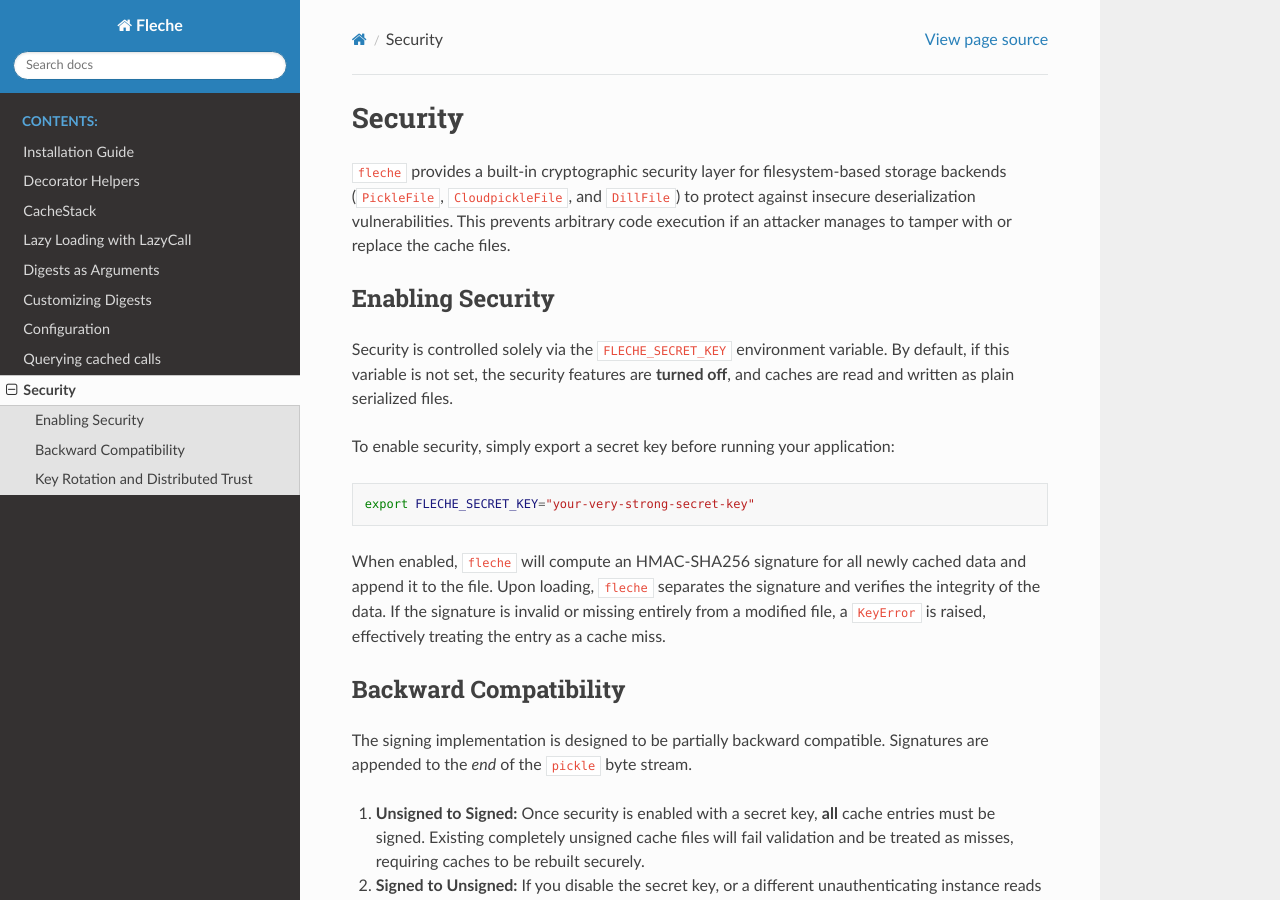
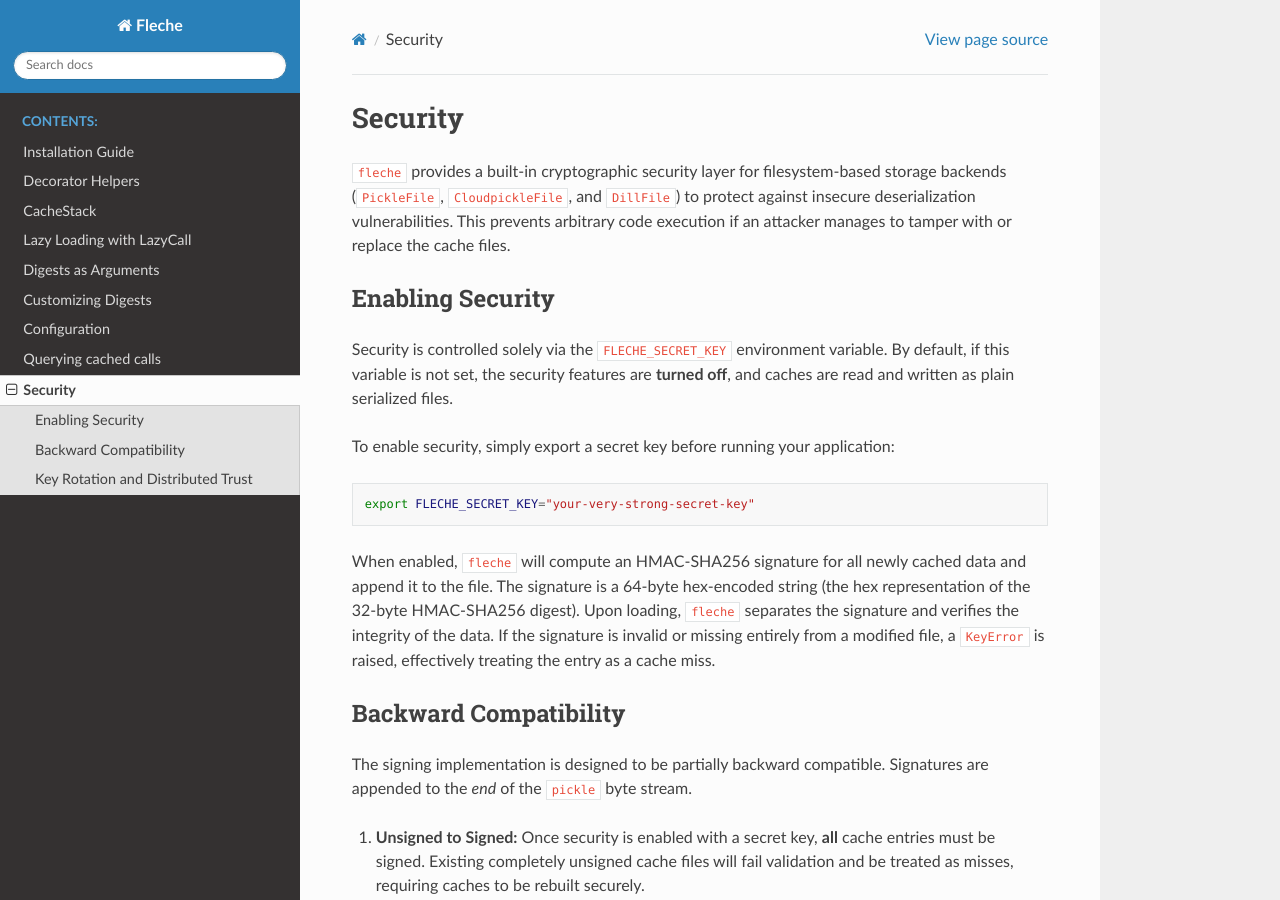
Before and after one commit to pmrv/fleche, a Sphinx documentation site: the page built from docs/security.rst, in a window 1280 px wide and 900 px high. Built offline with Sphinx 7.4.7 and the Read the Docs theme 3.1.0, drawn with Linux system fonts in a browser that asks for light colours; pages that are not in the unit, such as notebooks, are missing from menus.

Commit message:
docs/security.rst: explain 64-byte hex signature format earlier
Adds context to the Enabling Security section so readers understand the
signature format before encountering the size reference in Backward
Compatibility.

https://claude.ai/code/session_01KgxeytkH1Cw35sPT2SfmRL

```diff
--- a/docs/security.rst
+++ b/docs/security.rst
@@ -14,7 +14,7 @@ To enable security, simply export a secret key before running your application:
 
     export FLECHE_SECRET_KEY="your-very-strong-secret-key"
 
-When enabled, ``fleche`` will compute an HMAC-SHA256 signature for all newly cached data and append it to the file. Upon loading, ``fleche`` separates the signature and verifies the integrity of the data. If the signature is invalid or missing entirely from a modified file, a ``KeyError`` is raised, effectively treating the entry as a cache miss.
+When enabled, ``fleche`` will compute an HMAC-SHA256 signature for all newly cached data and append it to the file. The signature is a 64-byte hex-encoded string (the hex representation of the 32-byte HMAC-SHA256 digest). Upon loading, ``fleche`` separates the signature and verifies the integrity of the data. If the signature is invalid or missing entirely from a modified file, a ``KeyError`` is raised, effectively treating the entry as a cache miss.
 
 Backward Compatibility
 --------------------
```
